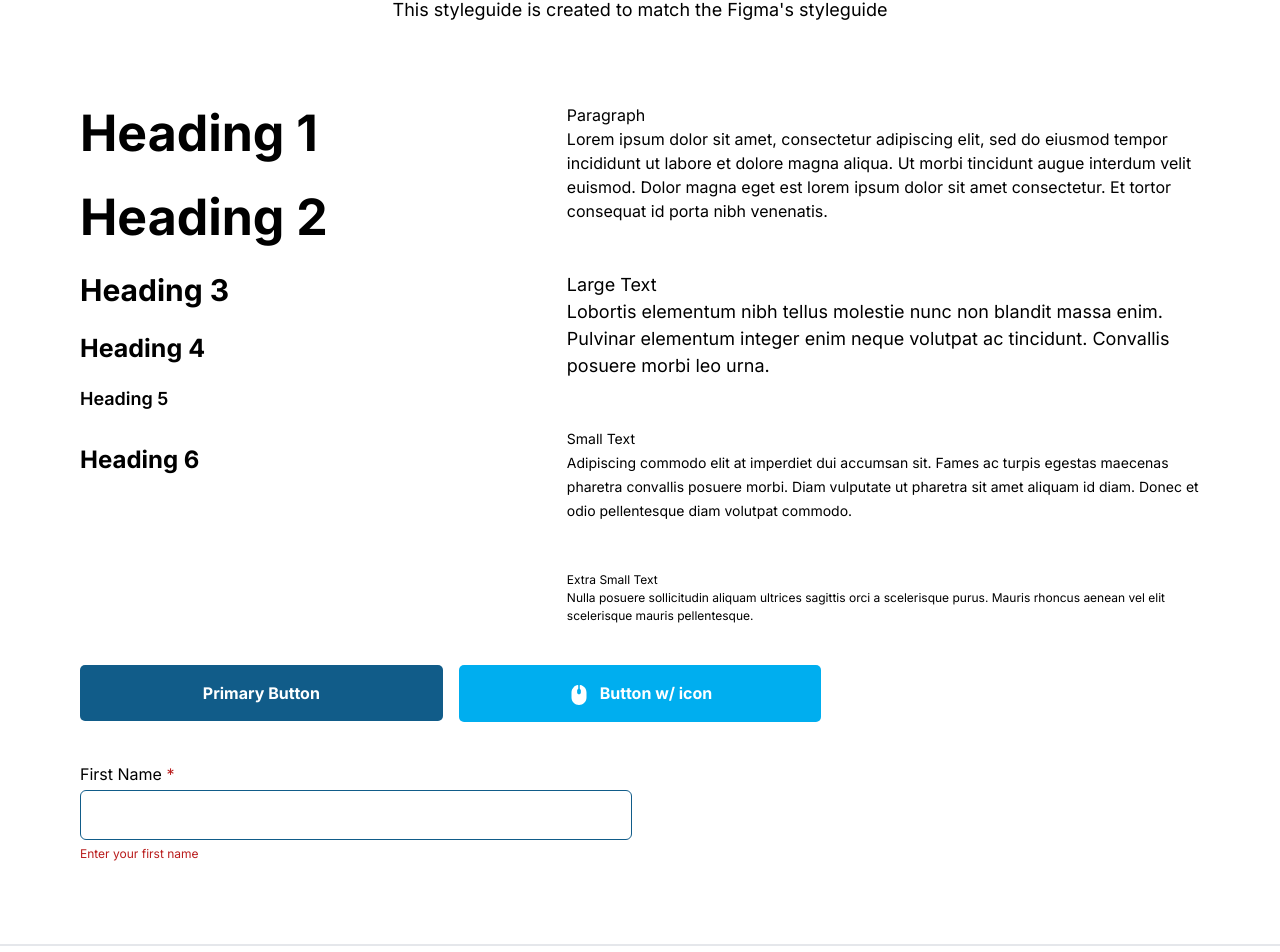
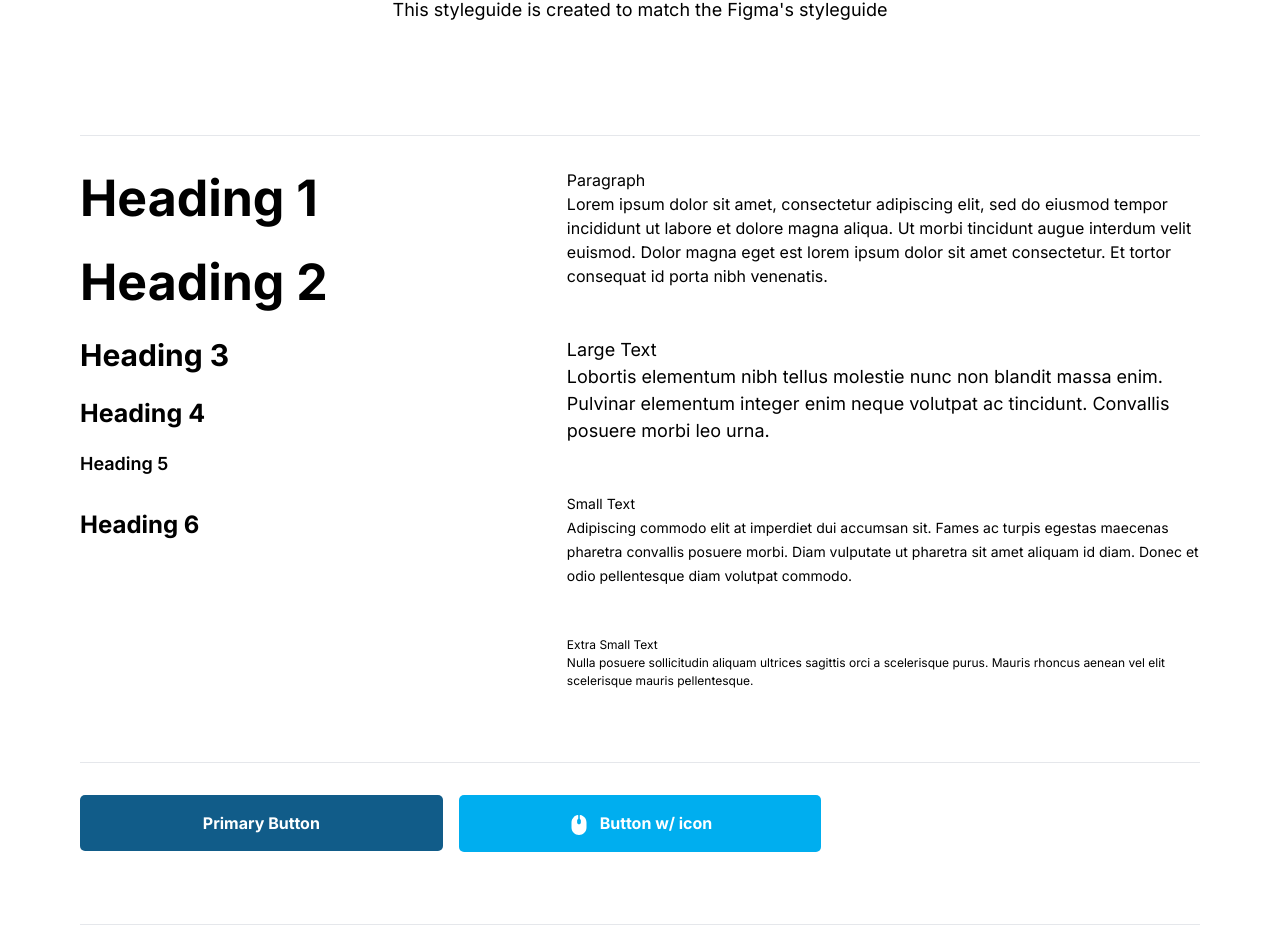
Before and after one commit to imrishit98/rp-nextjs-starter, a Next.js app: page /styleguide in a window 1280 px wide. Shown: the part 254-1206 px from the top of the page. Built offline with nearby package versions, Linux system fonts and the light colour scheme.

Commit message:
Remove the form component

```diff
--- a/src/pages/components.js
+++ b/src/pages/components.js
@@ -30,7 +30,7 @@ const Components = () => {
           <H4>Form Elements with Validation</H4>
           <hr class='h-px my-8 bg-gray-200 border-0 dark:bg-gray-700' />
         </div>
-        <Form />
+        {/* <Form /> */}
       </Container>
 
       <Container>
--- a/src/pages/styleguide.js
+++ b/src/pages/styleguide.js
@@ -35,6 +35,7 @@ const StyleGuide = () => {
 
       {/* Typography */}
       <Container className='items-center mb-10'>
+        <hr class='h-px my-8 bg-gray-200 border-0 dark:bg-gray-700' />
         <div className='grid grid-cols-1 gap-4 md:grid-cols-7'>
           <div className='col-span-3'>
             <H1>Heading 1</H1> <br />
@@ -83,6 +84,7 @@ const StyleGuide = () => {
 
       {/* Buttons */}
       <Container className='items-center mb-10'>
+        <hr class='h-px my-8 bg-gray-200 border-0 dark:bg-gray-700' />
         <div className='grid grid-cols-1 gap-4 md:grid-cols-3'>
           <div>
             {/* Primary Button without icon */}
@@ -106,6 +108,7 @@ const StyleGuide = () => {
       {/* Form elements */}
 
       <Container className='items-center'>
+        <hr class='h-px my-8 bg-gray-200 border-0 dark:bg-gray-700' />
         <div className=''>
           {/* Input Field - Required */}
           <div className='grid grid-cols-1 gap-4 md:grid-cols-2'>
```
